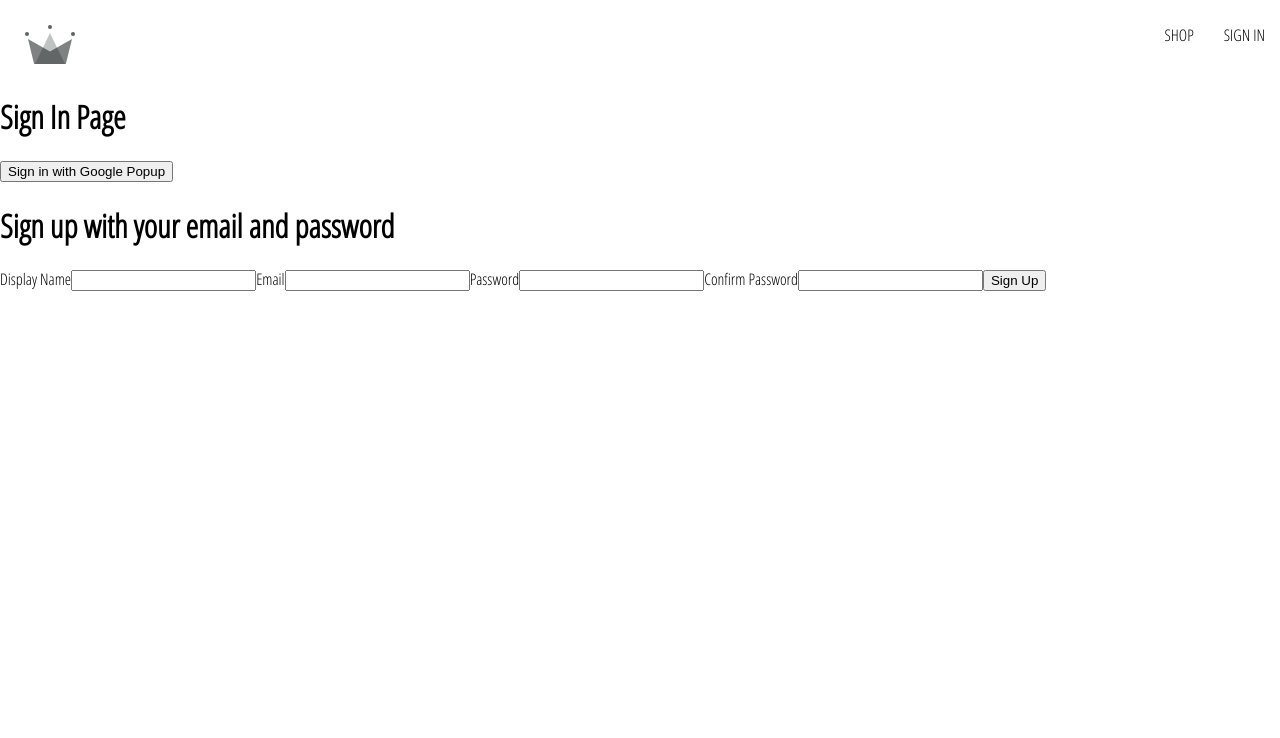
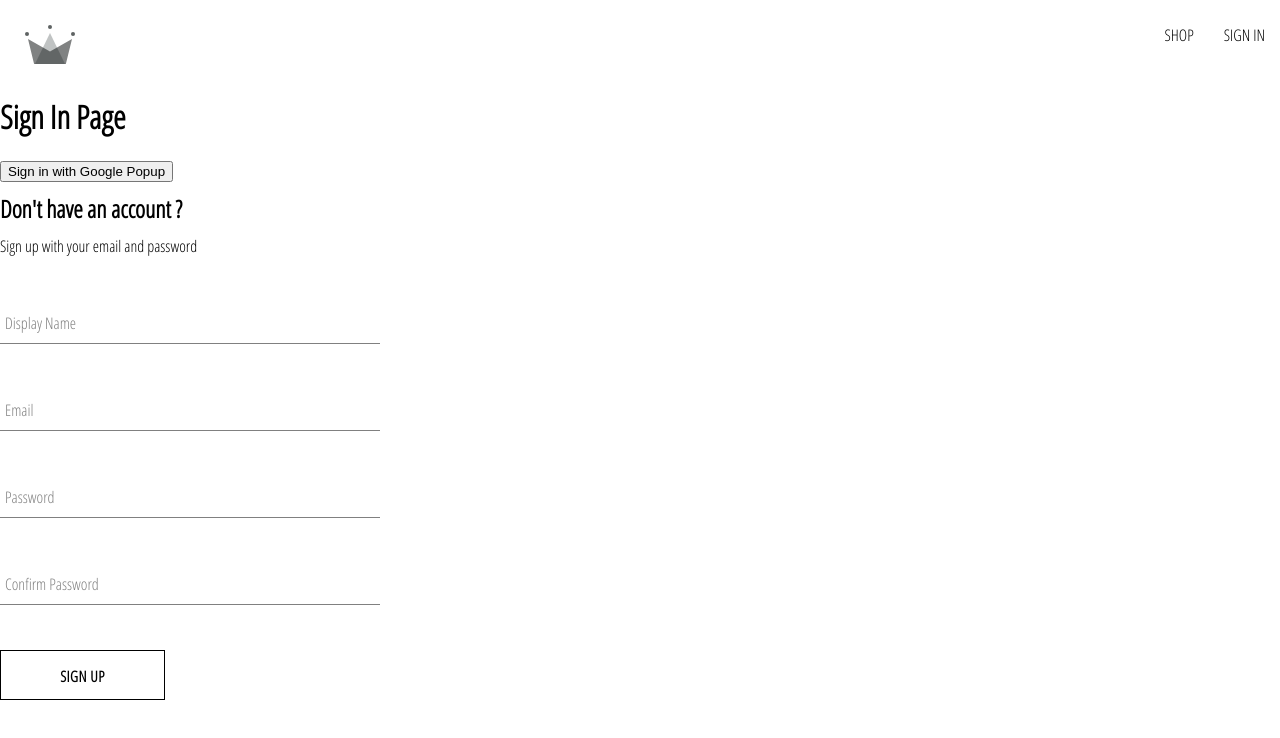
Before and after one commit to evry1lovesjay/crwn-clothing, a React (Create React App) app: page /sign-in in a window 1280 px wide. Shown: the top 738 px of the page. Built offline with nearby package versions, Linux system fonts and the light colour scheme.

Commit message:
created sign up component, the form input component, and button component.

```diff
--- a/src/App.js
+++ b/src/App.js
@@ -3,7 +3,8 @@
 import Navigation from "./routes/Navigation/navigation.component";
 
 import Home from "./routes/home/home.component"
-import Signin from './routes/sign-in/sign-in.component';
+
+import SignIn from './routes/sign-in/sign-in.component';
 
 const App = () => {
   return (
@@ -11,7 +12,7 @@
           <Route path="/" element={<Navigation />}>
             <Route index element={<Home />} />
             <Route path="shop" element={<Home />} />
-            <Route path="sign-in" element={< Signin/>} />
+            <Route path="sign-in" element={< SignIn/>} />
           </Route>
         </Routes>
       );
--- /dev/null
+++ b/src/components/button/button.component.jsx
@@ -0,0 +1,14 @@
+import "./button.styles.scss"
+
+const BUTTON_TYPE_CLASSES={
+    google: "google-sign-in",
+    inverted: "inverted",
+}
+
+const Button = ({children, buttonType, ...otherProps}) => {
+    return (
+        <button className={`button-container ${BUTTON_TYPE_CLASSES[buttonType]}`}{...otherProps}>{children}</button>
+     );
+}
+
+export default Button;
--- /dev/null
+++ b/src/components/button/button.styles.scss
@@ -0,0 +1,46 @@
+.button-container {
+  min-width: 165px;
+  width: auto;
+  height: 50px;
+  letter-spacing: 0.5px;
+  line-height: 50px;
+  padding: 0 35px 0 35px;
+  font-size: 15px;
+  background-color: black;
+  color: white;
+  text-transform: uppercase;
+  font-family: 'Open Sans Condensed';
+  font-weight: bolder;
+  border: none;
+  cursor: pointer;
+  display: flex;
+  justify-content: center;
+
+  &:hover {
+    background-color: white;
+    color: black;
+    border: 1px solid black;
+  }
+
+  &.google-sign-in {
+    background-color: #4285f4;
+    color: white;
+
+    &:hover {
+      background-color: #357ae8;
+      border: none;
+    }
+  }
+
+  &.inverted {
+    background-color: white;
+    color: black;
+    border: 1px solid black;
+
+    &:hover {
+      background-color: black;
+      color: white;
+      border: none;
+    }
+  }
+}
--- /dev/null
+++ b/src/components/form-input/form-input.component.jsx
@@ -0,0 +1,13 @@
+import "./form-input.styles.scss"
+
+const FormInput = ({label, ...otherProps}) => {
+    return (
+        <div className="group">
+            <input className="form-input" {...otherProps}/>
+            {label &&(
+            <label className={`${otherProps.value.length ? "shrink": ""} form-input-label`}>{label}</label>)}
+        </div>
+     );
+}
+
+export default FormInput;
--- /dev/null
+++ b/src/components/form-input/form-input.styles.scss
@@ -0,0 +1,54 @@
+$sub-color: grey;
+$main-color: black;
+
+@mixin shrinkLabel {
+  top: -14px;
+  font-size: 12px;
+  color: $main-color;
+}
+
+.group {
+  position: relative;
+  margin: 45px 0;
+
+  .form-input {
+    background: none;
+    background-color: white;
+    color: $sub-color;
+    font-size: 18px;
+    padding: 10px 10px 10px 5px;
+    display: block;
+    width: 100%;
+    border: none;
+    border-radius: 0;
+    border-bottom: 1px solid $sub-color;
+    margin: 25px 0;
+
+    &:focus {
+      outline: none;
+    }
+
+    &:focus ~ .form-input-label {
+      @include shrinkLabel();
+    }
+  }
+
+  input[type='password'] {
+    letter-spacing: 0.3em;
+  }
+
+  .form-input-label {
+    color: $sub-color;
+    font-size: 16px;
+    font-weight: normal;
+    position: absolute;
+    pointer-events: none;
+    left: 5px;
+    top: 10px;
+    transition: 300ms ease all;
+
+    &.shrink {
+      @include shrinkLabel();
+    }
+  }
+}
--- a/src/components/sign-up-form/sign-up-form.component.jsx
+++ b/src/components/sign-up-form/sign-up-form.component.jsx
@@ -1,7 +1,13 @@
 //use to track the actual input inside of the inputd below
 import {useState} from "react";
 
+import FormInput from "../form-input/form-input.component"
+
+import Button from "../button/button.component"
+
 import { createAuthUserWithEmailAndPassword , createUserDocumentFromAuth} from "../../utils/firebase/firebase.utils";
+
+import "./sign-up-form.styles.scss"
 
 const defaultFormFields= {
     displayName: "",
@@ -47,18 +53,19 @@
     }
 
     return (
-        <div>
-            <h1>Sign up with your email and password</h1>
+        <div className="sign-up-container">
+            <h2>Don't have an account ?</h2>
+            <span>Sign up with your email and password</span>
             <form onSubmit={handleSubmit}>
-                <label>Display Name</label>
-                <input type="text" required onChange={handleChange} name="displayName" value={displayName}/>
-                <label>Email</label>
-                <input type="email" required onChange={handleChange} name="email" value={email}/>
-                <label>Password</label>
-                <input type="password" required onChange={handleChange} name="password" value={password}/>
-                <label>Confirm Password</label>
-                <input type="password" required onChange={handleChange} name="confirmPassword" value={confirmPassword}/>
-                <button type="submit">Sign Up</button>
+                <FormInput label="Display Name"  type="text" required onChange={handleChange} name="displayName" value={displayName}/>
+
+                <FormInput label="Email" type="email" required onChange={handleChange} name="email" value={email}/>
+
+                <FormInput label="Password" type="password" required onChange={handleChange} name="password" value={password}/>
+
+                <FormInput label="Confirm Password" type="password" required onChange={handleChange} name="confirmPassword" value={confirmPassword}/>
+
+                <Button buttonType="inverted" type="submit">Sign Up</Button>
             </form>
         </div>
      );
--- /dev/null
+++ b/src/components/sign-up-form/sign-up-form.styles.scss
@@ -0,0 +1,9 @@
+.sign-up-container{
+    display: flex;
+    flex-direction: column;
+    width: 380px;
+
+    h2{
+        margin: 10px 0;
+    }
+}
```
